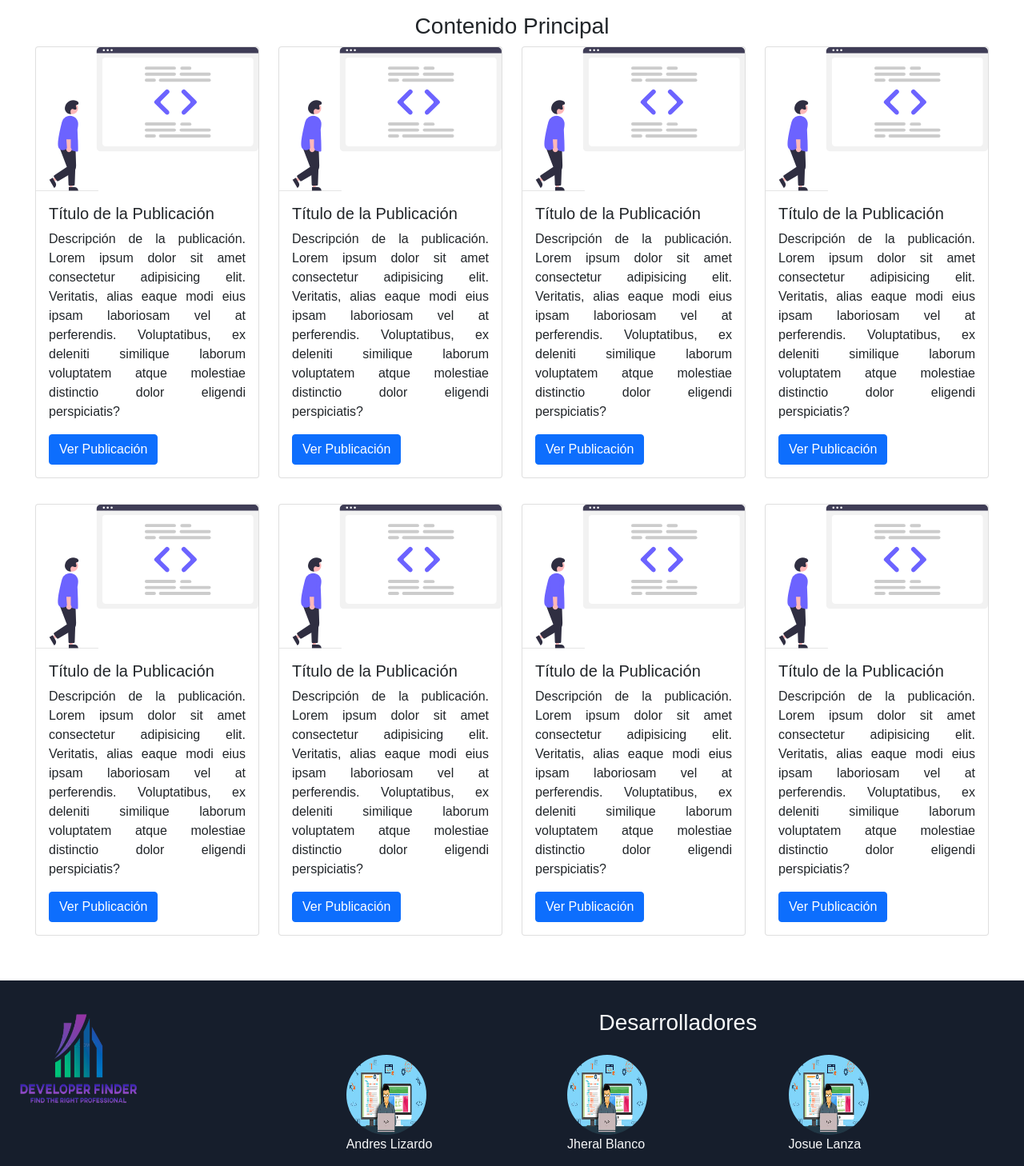
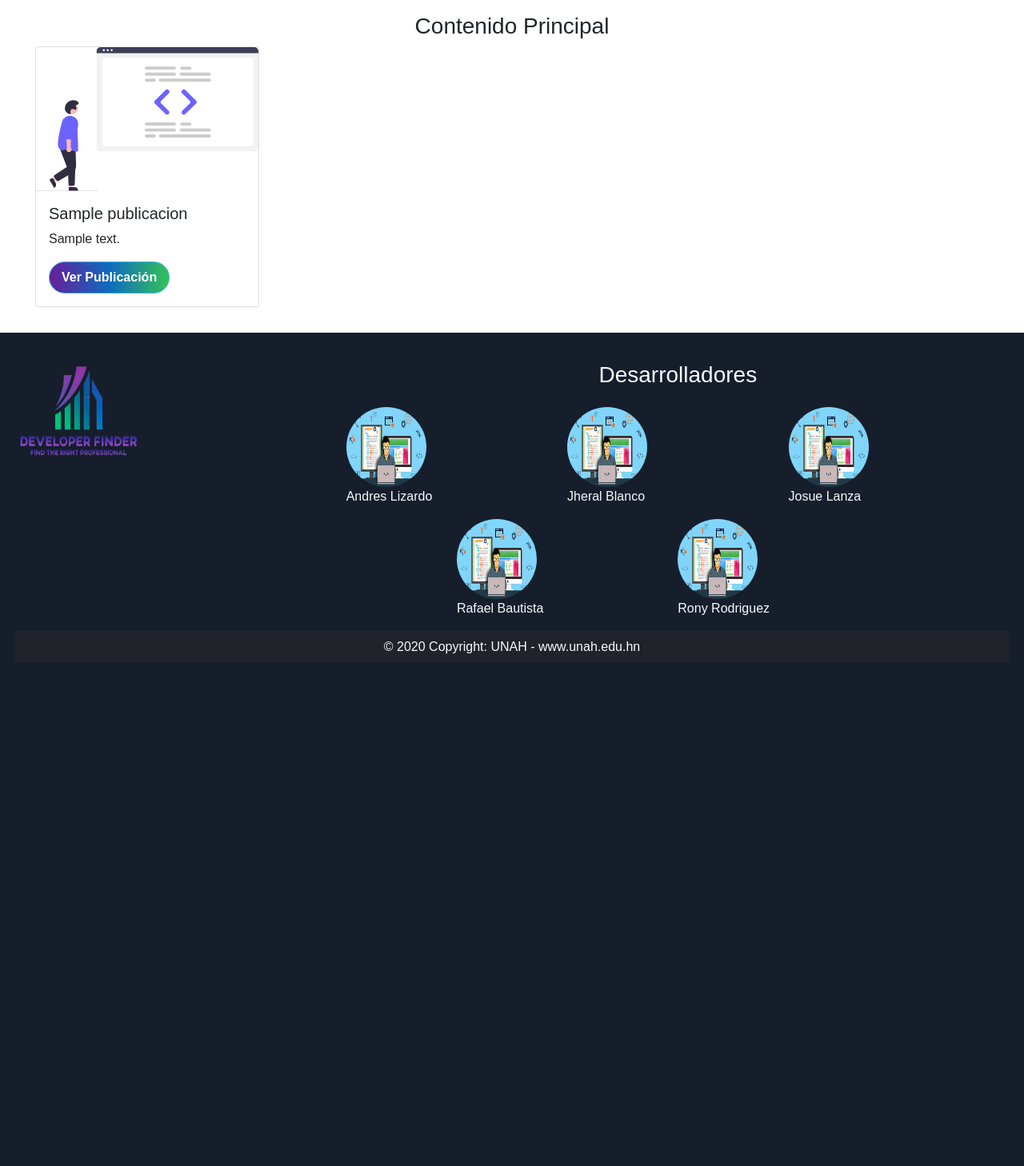
Before and after one commit to Rony-R/Proyecto-Industrias-IS902, a PHP site: page /publicaciones.html in a window 1280 px wide. Shown: the part 80-1538 px from the top of the page at 80% size. After the commit the page ends 897 px from the top, so only its background shows below. Run offline with PHP 8.4, Linux system fonts and the light colour scheme; tables that the repository leaves empty hold one stand-in row (values such as "Sample post").

Commit message:
Nueva BD y Publicaciones desde la BD.

```diff
--- a/ajax/api.php
+++ b/ajax/api.php
@@ -19,7 +19,7 @@
         break;
 
         case "'traerTipoProyectos'":
-            $sql = "SELECT * FROM TBL_CATEGORIA_PROYECTO;;";
+            $sql = "SELECT * FROM TBL_CATEGORIA_PROYECTO;";
             $resultado = $conexion->ejecutarConsulta($sql);
             $categorias = array();
             while($fila = $conexion->obtenerFila($resultado)){
@@ -27,6 +27,17 @@
             }
             echo (json_encode($categorias));
 
+        break;
+
+        case "'traerPublicaciones'":
+            $sql = "SELECT * FROM TBL_PUBLICACION;";
+            $resultado = $conexion->ejecutarConsulta($sql);
+            $publicaciones = array();
+            while($fila = $conexion->obtenerFila($resultado)){
+                $publicaciones[] = $fila;
+            }
+            echo (json_encode($publicaciones));
+            //echo (json_encode($publicaciones[2]));
         break;
 
         case "ver-comentario-publicacion":
--- a/ajax/procesarProyecto.php
+++ b/ajax/procesarProyecto.php
@@ -127,7 +127,7 @@
                                 }
                             echo '</ul>';
                             echo '<a href="../pubProyecto.html" class="btn btn-rev1">Cancelar</a>';
-                            echo '<button id="guardar-publicacion" type="button" class="btn btn-rev2">Guardar</button>';
+                            echo '<button id="guardar-publicacion" onclick="guardarPublicacion(Hoola amigos)" type="button" class="btn btn-rev2">Guardar</button>';
                         echo '</div>';
                     echo '</div>';
                 echo '</div>';
--- a/css/nav.css
+++ b/css/nav.css
@@ -46,6 +46,10 @@ a:hover {
     rgba(176, 69, 230, 0.74),
     rgba(176, 69, 230, 0.952)
   );
+}
+
+.card {
+  height: 100%;
 }
 
 /*Mobile menu*/
@@ -134,6 +138,24 @@ a:hover {
     border-radius: 50em;
     background-color: rgba(164, 46, 223, 0.527);
     border: 1px solid #33b5e5;
+  }
+
+  .btn-ver-pub {
+    display: inline-block;
+    padding: 7px 15px;
+    color: white;
+    border-radius: 50em;
+    font-weight: bolder;
+    background-image: linear-gradient(to right, #681e99, #106abe, #34c257);
+    border: 1px solid #33b5e5;
+  }
+
+  a.btn-ver-pub:hover {
+    transition: all 0.2s;
+    text-decoration: underline;
+    color: white;
+    font-size: 17px;
+    background-image: linear-gradient(to left, #681e99cc, #106abed0, #34c258c9);
   }
 
   .button.log a {
--- a/publicaciones.html
+++ b/publicaciones.html
@@ -51,114 +51,13 @@
       <h3 class="text-center">Contenido Principal</h3>
 
       <div class="container">
-        <div class="row mt-2 mb-2">
-          <div class="col-md-3 col-sm-6 mb-4">
-            <div class="card">
-              <img src="img/logos/code.svg" class="card-img-top" alt="..." />
-              <div class="card-body">
-                <h5 class="card-title">Título de la Publicación</h5>
-                <p class="card-text txt-just">
-                  Descripción de la publicación. Lorem ipsum dolor sit amet consectetur adipisicing elit. Veritatis, alias eaque modi eius ipsam laboriosam vel at perferendis. Voluptatibus, ex deleniti similique laborum voluptatem atque molestiae distinctio dolor eligendi perspiciatis?
-                </p>
-                <a href="#" class="btn btn-primary">Ver Publicación</a>
-              </div>
-            </div>
-          </div>
-          <div class="col-md-3 col-sm-6 mb-4">
-            <div class="card"m">
-              <img src="img/logos/code.svg" class="card-img-top" alt="..." />
-              <div class="card-body">
-                <h5 class="card-title">Título de la Publicación</h5>
-                <p class="card-text txt-just">
-                  Descripción de la publicación. Lorem ipsum dolor sit amet consectetur adipisicing elit. Veritatis, alias eaque modi eius ipsam laboriosam vel at perferendis. Voluptatibus, ex deleniti similique laborum voluptatem atque molestiae distinctio dolor eligendi perspiciatis?
-                </p>
-                <a href="#" class="btn btn-primary">Ver Publicación</a>
-              </div>
-            </div>
-          </div>
-          <div class="col-md-3 col-sm-6 mb-4">
-            <div class="card"m">
-              <img src="img/logos/code.svg" class="card-img-top" alt="..." />
-              <div class="card-body">
-                <h5 class="card-title">Título de la Publicación</h5>
-                <p class="card-text txt-just">
-                  Descripción de la publicación. Lorem ipsum dolor sit amet consectetur adipisicing elit. Veritatis, alias eaque modi eius ipsam laboriosam vel at perferendis. Voluptatibus, ex deleniti similique laborum voluptatem atque molestiae distinctio dolor eligendi perspiciatis?
-                </p>
-                <a href="#" class="btn btn-primary">Ver Publicación</a>
-              </div>
-            </div>
-          </div>
-          <div class="col-md-3 col-sm-6 mb-4">
-            <div class="card">
-              <img src="img/logos/code.svg" class="card-img-top" alt="..." />
-              <div class="card-body">
-                <h5 class="card-title">Título de la Publicación</h5>
-                <p class="card-text txt-just">
-                  Descripción de la publicación. Lorem ipsum dolor sit amet consectetur adipisicing elit. Veritatis, alias eaque modi eius ipsam laboriosam vel at perferendis. Voluptatibus, ex deleniti similique laborum voluptatem atque molestiae distinctio dolor eligendi perspiciatis?
-                </p>
-                <a href="#" class="btn btn-primary">Ver Publicación</a>
-              </div>
-            </div>
-          </div>
-        </div>
-
-        <div class="row mt-2 mb-2">
-          <div class="col-md-3 col-sm-6 mb-5">
-            <div class="card">
-              <img src="img/logos/code.svg" class="card-img-top" alt="..." />
-              <div class="card-body">
-                <h5 class="card-title">Título de la Publicación</h5>
-                <p class="card-text txt-just">
-                  Descripción de la publicación. Lorem ipsum dolor sit amet consectetur adipisicing elit. Veritatis, alias eaque modi eius ipsam laboriosam vel at perferendis. Voluptatibus, ex deleniti similique laborum voluptatem atque molestiae distinctio dolor eligendi perspiciatis?
-                </p>
-                <a href="#" class="btn btn-primary">Ver Publicación</a>
-              </div>
-            </div>
-          </div>
-          <div class="col-md-3 col-sm-6 mb-5">
-            <div class="card"m">
-              <img src="img/logos/code.svg" class="card-img-top" alt="..." />
-              <div class="card-body">
-                <h5 class="card-title">Título de la Publicación</h5>
-                <p class="card-text txt-just">
-                  Descripción de la publicación. Lorem ipsum dolor sit amet consectetur adipisicing elit. Veritatis, alias eaque modi eius ipsam laboriosam vel at perferendis. Voluptatibus, ex deleniti similique laborum voluptatem atque molestiae distinctio dolor eligendi perspiciatis?
-                </p>
-                <a href="#" class="btn btn-primary">Ver Publicación</a>
-              </div>
-            </div>
-          </div>
-          <div class="col-md-3 col-sm-6 mb-5">
-            <div class="card"m">
-              <img src="img/logos/code.svg" class="card-img-top" alt="..." />
-              <div class="card-body">
-                <h5 class="card-title">Título de la Publicación</h5>
-                <p class="card-text txt-just">
-                  Descripción de la publicación. Lorem ipsum dolor sit amet consectetur adipisicing elit. Veritatis, alias eaque modi eius ipsam laboriosam vel at perferendis. Voluptatibus, ex deleniti similique laborum voluptatem atque molestiae distinctio dolor eligendi perspiciatis?
-                </p>
-                <a href="#" class="btn btn-primary">Ver Publicación</a>
-              </div>
-            </div>
-          </div>
-          <div class="col-md-3 col-sm-6 mb-5">
-            <div class="card">
-              <img src="img/logos/code.svg" class="card-img-top" alt="..." />
-              <div class="card-body">
-                <h5 class="card-title">Título de la Publicación</h5>
-                <p class="card-text txt-just">
-                  Descripción de la publicación. Lorem ipsum dolor sit amet consectetur adipisicing elit. Veritatis, alias eaque modi eius ipsam laboriosam vel at perferendis. Voluptatibus, ex deleniti similique laborum voluptatem atque molestiae distinctio dolor eligendi perspiciatis?
-                </p>
-                <a href="#" class="btn btn-primary">Ver Publicación</a>
-              </div>
-            </div>
-          </div>
-        </div>
+        <div id="row-pubs" class="row mt-2 mb-2"></div>
       </div>
     </main>
 
     <footer class="text-center text-lg-start">
       <div class="row">
         <div class="col-md-4 text-light">
-
           <img class="logoFoot" src="./img/logos/logo1.png" alt="" />
         </div>
 
```
Also changed, not shown: other parts of publicaciones.html (+30 -11 lines), js/nav.js (+45 -3 lines), pubProyecto.html (+16 -7 lines), scripts/DDL.sql (+3 -19 lines), scripts/DML.sql (+50 -3 lines).
